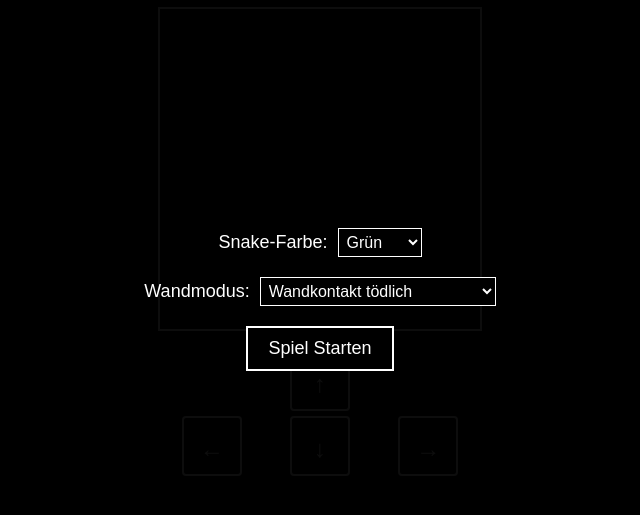
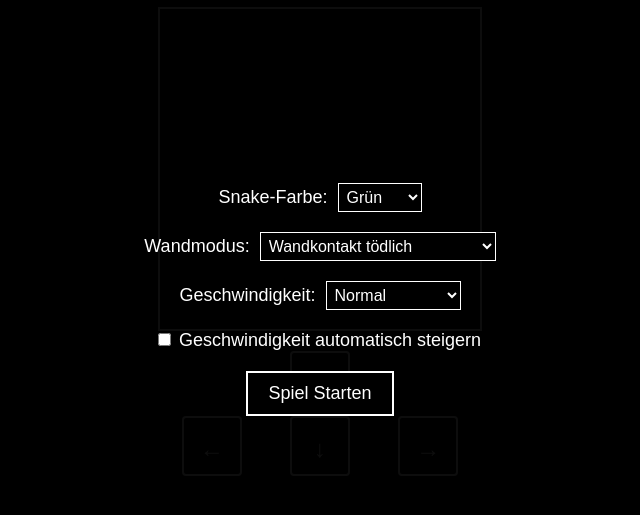
Before and after one commit to Ashley988/Snake, a plain HTML site: page index.html in a window 1280 px wide. Both pictures are taken after a click on the button "Start". Shown: the part 101-616 px from the top of the page, without its empty margins (320-960 px from the left). Drawn offline with Linux system fonts and the light colour scheme.

Commit message:
Update index.html

```diff
--- a/index.html
+++ b/index.html
@@ -1,3 +1,4 @@
+
 <!-- snake.html -->
 <!DOCTYPE html>
 <html lang="de">
@@ -54,6 +55,21 @@
         <option value="wrap">Wrap-Around (durch Wände)</option>
       </select>
     </div>
+<div class="config-option">
+  <label for="speed-select">Geschwindigkeit:</label>
+  <select id="speed-select">
+    <option value="250">Sehr langsam</option>
+    <option value="200">Langsam</option>
+    <option value="150" selected>Normal</option>
+    <option value="100">Schnell</option>
+    <option value="50">Sehr schnell</option>
+    <option value="25">Extrem schnell</option>
+  </select>
+</div>
+
+<div class="config-option">
+  <label><input type="checkbox" id="auto-speed"> Geschwindigkeit automatisch steigern</label>
+</div>
     <button id="play-button" class="menu-btn">Spiel Starten</button>
   </div>
   <script src="script.js"></script>
```
